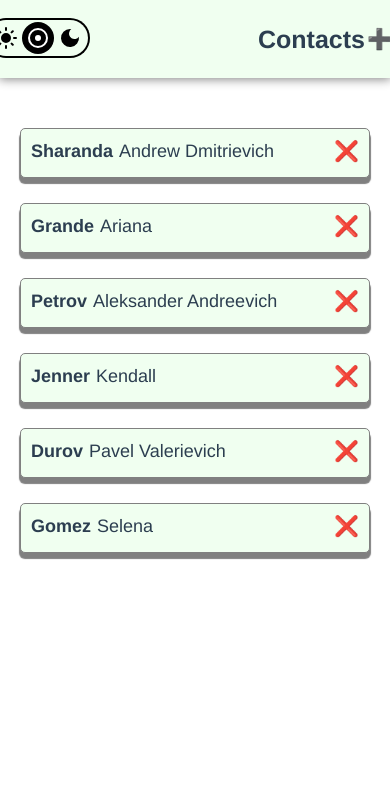
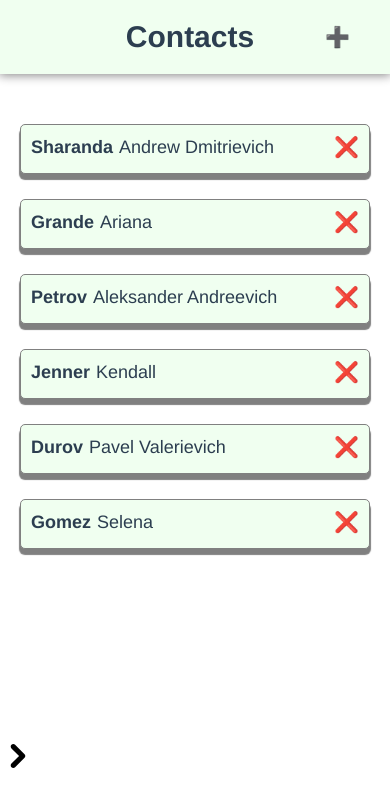
Before and after one commit to azzimandias/SPA-Contacts, a Vue app: page / in a window 390 px wide. Shown: the top 806 px of the page. Built offline with nearby package versions, Linux system fonts and the light colour scheme.

Commit message:
update styles

```diff
--- a/src/components/ThemeSwitcher.vue
+++ b/src/components/ThemeSwitcher.vue
@@ -146,6 +146,7 @@
     display: grid;
     grid-template-columns: 1fr 1fr 1fr;
     border: none;
+    transition: 0.3s;
   }
 
   .switcher--close {
@@ -239,4 +240,88 @@
   .switcher__status {
     filter: var(--invert-2);
   }
+
+  @media screen and (max-width: 720px) {
+    .themes {
+      width: 92px;
+      height: 32px;
+    }
+
+    .switcher {
+      padding: 0;
+    }
+
+    .switcher__radio {
+      width: 30px;
+      height: 30px;
+      background-size: 22px;
+    }
+
+    .switcher__status {
+      width: 91px;
+      height: 30px;
+      background-size: 26px;
+    }
+  }
+
+  @media screen and (max-width: 515px) {
+    .themes {
+      display: block;
+      width: 0;
+    }
+
+    .arrow {
+      display: block;
+      position: fixed;
+      z-index: 1;
+      top: calc(90% - 22px);
+      left: 0;
+      transition: 0.3s;
+    }
+
+    .arrow--un-clicked {
+      margin-left: 0;
+    }
+
+    .arrow--clicked {
+      margin-left: 50px;
+    }
+
+    .switcher {
+      position: fixed;
+      opacity: 0;
+      z-index: 1;
+      top: calc(90% - 50px);
+      left: -38px;
+      grid-template-columns: 1fr;
+    }
+
+    .switcher--close {
+      margin-left: 0;
+      opacity: 0;
+    }
+
+    .switcher--open {
+      margin-left: 50px;
+      opacity: 1;
+    }
+
+    .switcher__radio--light:checked ~ .switcher__status {
+      background-position: top 2px center;
+    }
+
+    .switcher__radio--auto:checked ~ .switcher__status {
+      background-position: center center;
+    }
+
+    .switcher__radio--dark:checked ~ .switcher__status {
+      background-position: bottom 2px center;
+    }
+
+    .switcher__status {
+      width: 30px;
+      height: 90px;
+      background-size: 26px;
+    }
+  }
 </style>
--- a/src/views/HomePage.vue
+++ b/src/views/HomePage.vue
@@ -184,9 +184,18 @@
   }
 
   @media screen and (max-width: 720px) {
+    .nav__content{
+      grid-template-columns: 40% 1fr 27px;
+    }
+  }
+
+  @media screen and (max-width: 515px) {
+    .nav__content{
+      grid-template-columns: 27px 1fr 27px;
+    }
+
     .nav__title {
-      flex: 0 1 calc(50% + 53px);
-      font-size: 25px;
+      text-align: center;
     }
   }
 </style>
```
